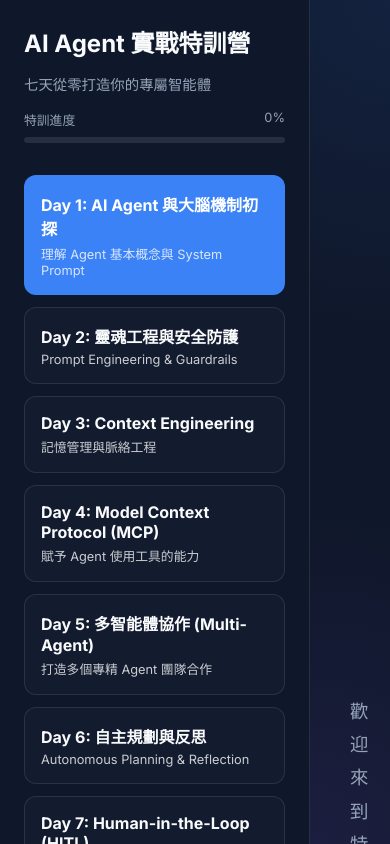
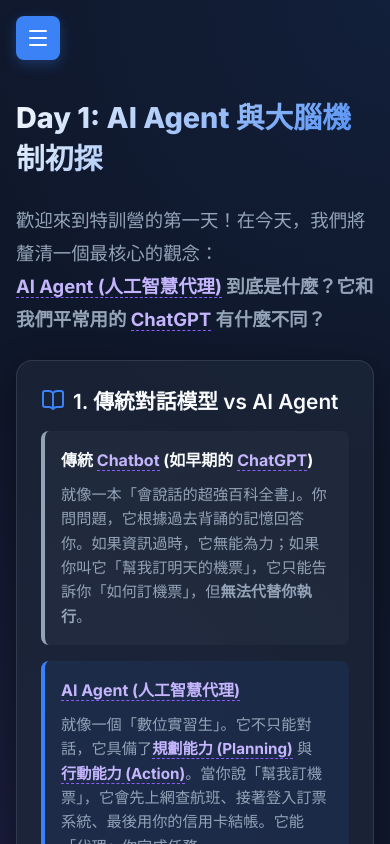
Before and after one commit to HJHuang1-lab/AI-agent-skill-study, a React (Vite) app: page / in a window 390 px wide. Built offline with nearby package versions, Linux system fonts and the light colour scheme.

Commit message:
feat: Add mobile responsiveness for app layout and Sandbox IDE

```diff
--- a/src/App.jsx
+++ b/src/App.jsx
@@ -1,5 +1,5 @@
 import { useState, useEffect } from 'react';
-import { CheckCircle2 } from 'lucide-react';
+import { CheckCircle2, Menu, X } from 'lucide-react';
 import Day1 from './components/Day1';
 import Day2 from './components/Day2';
 import Day3 from './components/Day3';
@@ -20,6 +20,8 @@
       return [];
     }
   });
+
+  const [isSidebarOpen, setIsSidebarOpen] = useState(false);
 
   useEffect(() => {
     localStorage.setItem('agent-camp-current-day', currentDay);
@@ -55,9 +57,24 @@
   const progressPercent = Math.round((completedDays.length / 7) * 100);
 
   return (
-    <div style={{ display: 'flex', height: '100vh', background: 'var(--bg-main)', color: 'var(--text-primary)' }}>
+    <div className="app-container">
+      {/* Floating Hamburger Toggle Button on Mobile */}
+      <button
+        className="menu-toggle"
+        onClick={() => setIsSidebarOpen(!isSidebarOpen)}
+        aria-label="Toggle menu"
+      >
+        {isSidebarOpen ? <X size={24} /> : <Menu size={24} />}
+      </button>
+
+      {/* Sidebar Overlay on Mobile */}
+      <div
+        className={`sidebar-overlay ${isSidebarOpen ? 'open' : ''}`}
+        onClick={() => setIsSidebarOpen(false)}
+      />
+
       {/* Sidebar Navigation */}
-      <div style={{ width: '320px', background: 'var(--bg-sidebar)', borderRight: '1px solid var(--border-color)', padding: '24px', overflowY: 'auto' }}>
+      <div className={`app-sidebar ${isSidebarOpen ? 'open' : ''}`}>
         <h2 style={{ fontSize: '1.5rem', fontWeight: 'bold', margin: '0 0 8px 0', color: 'var(--text-primary)' }}>
           AI Agent 實戰特訓營
         </h2>
@@ -82,7 +99,12 @@
             return (
               <div
                 key={day.id}
-                onClick={() => day.id <= 7 && setCurrentDay(day.id)}
+                onClick={() => {
+                  if (day.id <= 7) {
+                    setCurrentDay(day.id);
+                    setIsSidebarOpen(false); // Close sidebar on mobile
+                  }
+                }}
                 style={{
                   padding: '16px',
                   borderRadius: '12px',
@@ -111,7 +133,7 @@
       </div>
 
       {/* Main Content Area */}
-      <div className="main-content" style={{ flex: 1, padding: '40px', overflowY: 'auto' }}>
+      <div className="main-content">
         {currentDay === 1 && <Day1 />}
         {currentDay === 2 && <Day2 />}
         {currentDay === 3 && <Day3 />}
--- a/src/components/Day1.jsx
+++ b/src/components/Day1.jsx
@@ -41,7 +41,7 @@
             <BookOpen size={24} color="var(--accent-primary)" />
             1. 傳統對話模型 vs AI Agent
           </h2>
-          <div style={{ display: 'flex', gap: '24px', marginTop: '16px' }}>
+          <div className="comparison-grid">
             <div style={{ flex: 1, background: 'rgba(255,255,255,0.03)', padding: '16px', borderRadius: '8px', borderLeft: '4px solid var(--text-secondary)' }}>
               <h4 style={{ margin: '0 0 12px 0' }}>傳統 <Tooltip text="聊天機器人：依賴固定腳本或對話，但缺乏自主規劃與工具調用能力的系統">Chatbot</Tooltip> (如早期的 <Tooltip text="ChatGPT：由 OpenAI 開發的對話式大型語言模型">ChatGPT</Tooltip>)</h4>
               <p style={{ margin: 0, color: 'var(--text-secondary)', lineHeight: '1.6', fontSize: '0.95rem' }}>
--- a/src/components/Day2.jsx
+++ b/src/components/Day2.jsx
@@ -45,7 +45,7 @@
             讓 Agent 有趣的核心在於「人設」。同一個模型，只要賦予不同的 System Prompt，表現就會截然不同。你可以在系統提示詞中賦予它：**個性（傲嬌/暴躁/冷靜）**、**專業背景（理財顧問/程式碼專家）**、以及**輸出格式（必須用條列式/必須押韻）**。<br/>
             例如：「你是一位脾氣暴躁的理財專員，每次回答都要先酸使用者兩句，最後才給出實用建議。」
           </p>
-          <div style={{ display: 'flex', gap: '24px', marginTop: '16px', flexWrap: 'wrap' }}>
+          <div className="comparison-grid">
             <div style={{ flex: '1 1 45%', background: 'rgba(255,255,255,0.03)', padding: '16px', borderRadius: '8px', borderLeft: '4px solid var(--text-secondary)' }}>
               <h4 style={{ margin: '0 0 12px 0' }}><Tooltip text="使用者指令：終端用戶直接輸入給 AI 的對話內容">User Prompt (使用者指令)</Tooltip></h4>
               <p style={{ margin: 0, color: 'var(--text-secondary)', lineHeight: '1.6', fontSize: '0.95rem' }}>
--- a/src/components/Day3.jsx
+++ b/src/components/Day3.jsx
@@ -49,7 +49,7 @@
           <p style={{ color: 'var(--text-secondary)', lineHeight: '1.6', fontSize: '0.95rem' }}>
             大型語言模型 (LLM) 本質上是「<Tooltip text="無狀態：AI 每次 API 呼叫都是全新的，不保留之前的狀態">無狀態 (Stateless)</Tooltip>」的。每一次你按下發送鍵，對模型來說都是「宇宙的第一次重啟」。它不會記得上一秒你說過的話。因此，我們必須透過 **<Tooltip text="脈絡工程：將對話歷史或相關文件打包進 Prompt 發給 AI 的技術">Context Engineering (脈絡工程)</Tooltip>**，在每次發問時，把「過去的記憶」打包好，當作前提一起傳送給它。
           </p>
-          <div style={{ display: 'flex', gap: '24px', marginTop: '16px', flexWrap: 'wrap' }}>
+          <div className="comparison-grid">
             <div style={{ flex: '1 1 45%', background: 'rgba(255,255,255,0.03)', padding: '16px', borderRadius: '8px', borderLeft: '4px solid var(--accent-secondary)' }}>
               <h4 style={{ margin: '0 0 12px 0' }}>短期記憶 (Short-term Memory)</h4>
               <p style={{ margin: 0, color: 'var(--text-secondary)', lineHeight: '1.6', fontSize: '0.95rem' }}>
--- a/src/components/Day4.jsx
+++ b/src/components/Day4.jsx
@@ -66,7 +66,7 @@
           <p style={{ color: 'var(--text-secondary)', lineHeight: '1.6', fontSize: '0.95rem' }}>
             大型語言模型 (LLM) 只能根據它「被訓練時」的資料來回答問題。如果你問它「今天台北天氣如何？」，它絕對答不出來，因為它無法主動上網。要解決這個問題，我們必須賦予它**「呼叫外部工具」**的能力。
           </p>
-          <div style={{ display: 'flex', gap: '24px', marginTop: '16px' }}>
+          <div className="comparison-grid">
             <div style={{ flex: 1, background: 'rgba(255,255,255,0.03)', padding: '16px', borderRadius: '8px', borderLeft: '4px solid var(--accent-secondary)' }}>
               <h4 style={{ margin: '0 0 12px 0' }}>💡 Agent 不會自己執行程式！</h4>
               <p style={{ margin: 0, color: 'var(--text-secondary)', lineHeight: '1.6', fontSize: '0.95rem' }}>
--- a/src/components/Day5.jsx
+++ b/src/components/Day5.jsx
@@ -82,7 +82,7 @@
           <p style={{ color: 'var(--text-secondary)', lineHeight: '1.6', fontSize: '0.95rem' }}>
             就像一家公司不能只有老闆一個人做所有事。單一 Prompt 塞入「查資料規則 + 寫作風格 + 審閱標準」，模型很容易精神分裂。拆分成多個 Agent 可以做到：**<Tooltip text="專責分工：將系統拆解為各自獨立且職責單一之模組的軟體設計原則">專責分工 (Separation of Concerns)</Tooltip>**、**獨立使用不同模型 (如編碼用 Claude、寫作用 GPT-4)**、以及**降低 Prompt 的複雜度**。
           </p>
-          <div style={{ display: 'flex', gap: '24px', marginTop: '16px' }}>
+          <div className="comparison-grid">
             <div style={{ flex: 1, background: 'rgba(255,255,255,0.03)', padding: '16px', borderRadius: '8px', borderLeft: '4px solid var(--text-secondary)' }}>
               <h4 style={{ margin: '0 0 12px 0', display: 'flex', alignItems: 'center', gap: '6px' }}>
                 <Workflow size={18} /> <Tooltip text="流水線模式：線性順序傳遞任務的智能體協作方式">流水線模式 (Pipeline)</Tooltip>
--- a/src/index.css
+++ b/src/index.css
@@ -42,25 +42,230 @@
 .app-container {
   display: flex;
   height: 100vh;
+  width: 100vw;
+  background: var(--bg-main);
+  color: var(--text-primary);
   overflow: hidden;
+  position: relative;
 }
 
-.sidebar {
-  width: 280px;
-  background: rgba(15, 23, 42, 0.95);
+.app-sidebar {
+  width: 320px;
+  background: var(--bg-sidebar);
   border-right: 1px solid var(--border-color);
+  padding: 24px;
+  overflow-y: auto;
+  flex-shrink: 0;
   display: flex;
   flex-direction: column;
-  padding: 24px 16px;
+  transition: transform 0.3s cubic-bezier(0.4, 0, 0.2, 1);
+  z-index: 1000;
 }
 
 .main-content {
   flex: 1;
   overflow-y: auto;
-  padding: 32px;
+  padding: 40px;
   position: relative;
-  background: radial-gradient(circle at top right, rgba(59, 130, 246, 0.1), transparent 40%),
-              radial-gradient(circle at bottom left, rgba(139, 92, 246, 0.1), transparent 40%);
+  background: radial-gradient(circle at top right, rgba(59, 130, 246, 0.08), transparent 50%),
+              radial-gradient(circle at bottom left, rgba(139, 92, 246, 0.08), transparent 50%);
+}
+
+/* Hamburger Menu Toggle */
+.menu-toggle {
+  display: none;
+  position: fixed;
+  top: 16px;
+  left: 16px;
+  z-index: 1010;
+  background: var(--accent-primary);
+  border: none;
+  border-radius: 8px;
+  width: 44px;
+  height: 44px;
+  color: white;
+  cursor: pointer;
+  align-items: center;
+  justify-content: center;
+  box-shadow: 0 4px 14px rgba(59, 130, 246, 0.3);
+  transition: all 0.2s ease;
+}
+
+.menu-toggle:hover {
+  transform: scale(1.05);
+  background: #2563eb;
+}
+
+.sidebar-overlay {
+  display: none;
+  position: fixed;
+  inset: 0;
+  background: rgba(0, 0, 0, 0.6);
+  backdrop-filter: blur(4px);
+  z-index: 999;
+  animation: fadeIn 0.2s ease-out;
+}
+
+/* Mobile Media Queries */
+@media (max-width: 768px) {
+  .menu-toggle {
+    display: flex;
+  }
+
+  .app-sidebar {
+    position: fixed;
+    top: 0;
+    left: -320px;
+    bottom: 0;
+    height: 100vh;
+  }
+
+  .app-sidebar.open {
+    transform: translateX(320px);
+  }
+
+  .sidebar-overlay.open {
+    display: block;
+  }
+
+  .main-content {
+    padding: 76px 16px 24px 16px;
+  }
+
+  h1 {
+    font-size: 1.8rem !important;
+  }
+
+  h2 {
+    font-size: 1.3rem !important;
+  }
+}
+
+/* comparison-grid utility */
+.comparison-grid {
+  display: flex;
+  gap: 24px;
+  margin-top: 16px;
+}
+
+@media (max-width: 768px) {
+  .comparison-grid {
+    flex-direction: column;
+    gap: 16px;
+  }
+}
+
+/* IDE Shell Responsiveness */
+.ide-shell {
+  display: flex;
+  flex: 1;
+  min-height: 550px;
+  border: 1px solid #333;
+  border-radius: 0 0 8px 8px;
+  overflow: hidden;
+  background: #1e1e1e;
+  font-family: "Segoe UI", Tahoma, Geneva, Verdana, sans-serif;
+}
+
+.ide-body {
+  display: flex;
+  flex: 1;
+  overflow: hidden;
+}
+
+.ide-activity-bar {
+  width: 48px;
+  background: #333333;
+  display: flex;
+  flex-direction: column;
+  align-items: center;
+  padding: 12px 0;
+  gap: 20px;
+  border-right: 1px solid #252526;
+  flex-shrink: 0;
+}
+
+.ide-sidebar {
+  width: 200px;
+  background: #252526;
+  display: flex;
+  flex-direction: column;
+  border-right: 1px solid #333;
+  flex-shrink: 0;
+}
+
+.ide-sidebar-files {
+  display: flex;
+  flex-direction: column;
+}
+
+.ide-editor-container {
+  flex: 1;
+  display: flex;
+  flex-direction: column;
+  border-right: 1px solid #333;
+}
+
+.ide-terminal-container {
+  width: 350px;
+  display: flex;
+  flex-direction: column;
+  background: #1e1e1e;
+  border-left: 1px solid #333;
+}
+
+@media (max-width: 900px) {
+  .ide-shell {
+    flex-direction: column;
+    min-height: 750px;
+  }
+
+  .ide-body {
+    flex-direction: column;
+    overflow-y: auto;
+  }
+
+  .ide-activity-bar {
+    width: 100%;
+    height: 48px;
+    flex-direction: row;
+    padding: 0 16px;
+    justify-content: space-around;
+    border-right: none;
+    border-bottom: 1px solid #252526;
+  }
+
+  .ide-activity-bar div {
+    display: none; /* Hide VSCode layout spacer */
+  }
+
+  .ide-sidebar {
+    width: 100%;
+    height: auto;
+    border-right: none;
+    border-bottom: 1px solid #333;
+  }
+
+  .ide-sidebar-files {
+    flex-direction: row;
+    overflow-x: auto;
+    padding: 6px 12px;
+    gap: 8px;
+  }
+
+  .ide-editor-container {
+    border-right: none;
+    border-bottom: 1px solid #333;
+    min-height: 380px;
+    flex: none;
+  }
+
+  .ide-terminal-container {
+    width: 100%;
+    border-left: none;
+    min-height: 350px;
+    flex: none;
+  }
 }
 
 /* Typography */
@@ -182,3 +387,21 @@
   border-radius: 12px;
   margin-bottom: 24px;
 }
+
+/* Certificate Responsiveness */
+.certificate-container {
+  background: linear-gradient(135deg, #1e1e1e 0%, #2d2d2d 100%);
+  border: 8px solid #333;
+  border-radius: 16px;
+  padding: 64px;
+  box-shadow: 0 20px 50px rgba(0, 0, 0, 0.5);
+  position: relative;
+  overflow: hidden;
+}
+
+@media (max-width: 768px) {
+  .certificate-container {
+    padding: 24px 16px;
+    border-width: 4px;
+  }
+}
```
Also changed, not shown: src/components/Day7.jsx (+6 -14 lines), src/components/Sandbox.jsx (+8 -6 lines), build_error.txt (added).
